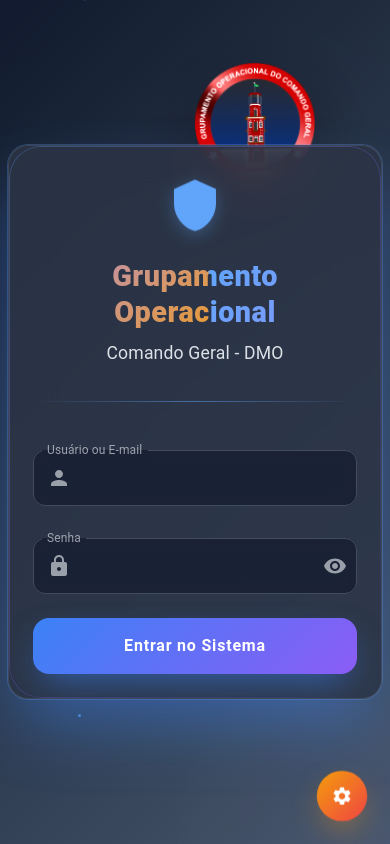
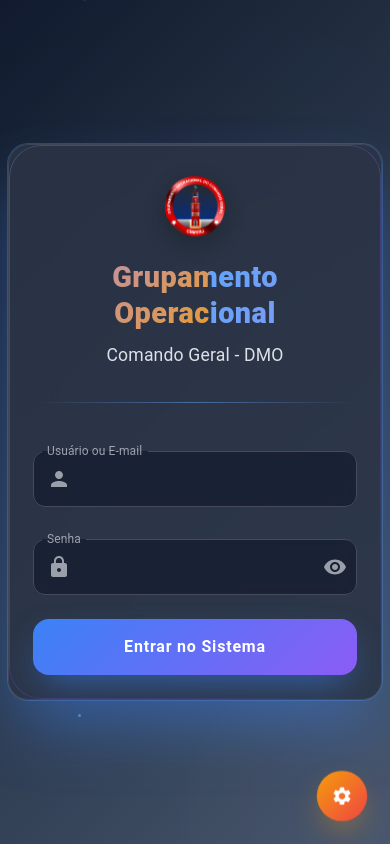
Before and after one commit to thiagopvn/demop-cocg, a React (Vite) app: page / in a window 390 px wide. Built offline with nearby package versions, Linux system fonts and the light colour scheme; no server answers; the database is empty.

Commit message:
Commit forçado confor

```diff
--- a/src/screens/LoginScreen/LoginScreen.css
+++ b/src/screens/LoginScreen/LoginScreen.css
@@ -100,9 +100,9 @@
         border-radius: 24px !important;
     }
 
-    /* Ajuste da logo em dispositivos móveis */
-    .bolacha img {
-        width: 100px !important;
+    /* Ajuste da logo no modal em dispositivos móveis */
+    .card-login img[alt="bolacha"] {
+        width: 70px !important;
     }
 
     /* Ajuste do FAB em dispositivos móveis */
@@ -123,8 +123,8 @@
         border-radius: 20px !important;
     }
 
-    .bolacha img {
-        width: 80px !important;
+    .card-login img[alt="bolacha"] {
+        width: 60px !important;
     }
 
     /* Ajuste da tipografia em telas muito pequenas */
@@ -149,12 +149,8 @@
         margin-top: 1rem !important;
     }
 
-    .bolacha {
-        top: 5% !important;
-    }
-
-    .bolacha img {
-        width: 60px !important;
+    .card-login img[alt="bolacha"] {
+        width: 50px !important;
     }
 }
 
--- a/src/screens/LoginScreen/LoginScreen.jsx
+++ b/src/screens/LoginScreen/LoginScreen.jsx
@@ -298,32 +298,6 @@ export default function LoginScreen() {
           }}
         />
 
-        {/* Logo floating above the card */}
-        <Box
-          sx={{
-            position: 'absolute',
-            top: '15%',
-            left: '50%',
-            transform: 'translateX(-50%)',
-            animation: 'float 8s ease-in-out infinite',
-            filter: 'drop-shadow(0 20px 40px rgba(0,0,0,0.3))',
-            zIndex: 2,
-            '@media (max-width: 768px)': {
-              top: '8%',
-              transform: 'translateX(-50%) scale(0.8)'
-            }
-          }}
-        >
-          <img
-            src={bolacha}
-            alt="bolacha"
-            style={{
-              width: '120px',
-              height: 'auto',
-              filter: 'brightness(1.1) contrast(1.1)'
-            }}
-          />
-        </Box>
 
         {/* Main login card */}
         <Card
@@ -360,13 +334,24 @@ export default function LoginScreen() {
           }}
         >
           <Box sx={{ textAlign: 'center', mb: 4 }}>
-            <Shield sx={{
-              fontSize: 56,
-              color: '#60a5fa',
-              mb: 2,
-              filter: 'drop-shadow(0 4px 8px rgba(96, 165, 250, 0.3))',
-              animation: 'float 6s ease-in-out infinite'
-            }} />
+            <Box
+              sx={{
+                display: 'flex',
+                justifyContent: 'center',
+                mb: 3,
+                animation: 'float 6s ease-in-out infinite'
+              }}
+            >
+              <img
+                src={bolacha}
+                alt="bolacha"
+                style={{
+                  width: '80px',
+                  height: 'auto',
+                  filter: 'drop-shadow(0 8px 16px rgba(0,0,0,0.3)) brightness(1.1) contrast(1.1)'
+                }}
+              />
+            </Box>
             <Typography
               variant="h4"
               sx={{
```
